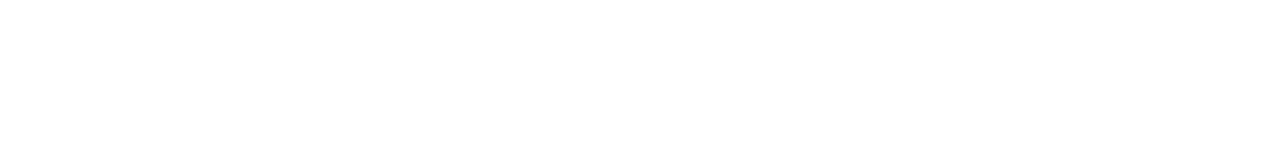
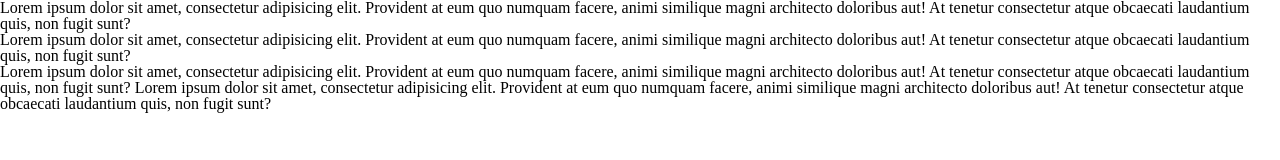
Before and after one commit to MillaLa/html-rakenne-js, a plain HTML site: page index.html in a window 1280 px wide. Drawn offline with Linux system fonts and the light colour scheme.

Commit message:
lisätään kolme kappaletta

```diff
--- a/css/layout.css
+++ b/css/layout.css
@@ -1,3 +0,0 @@
-html {
-    font-size: 62.5%
-}
--- a/js/skriptit.js
+++ b/js/skriptit.js
@@ -0,0 +1,38 @@
+var divi = document.createElement("div");
+divi.id = "div1";
+document.getElementsByTagName("body")[0].appendChild(divi);
+
+//lisätään kaksi kappaletta div#div1 sisään
+
+var para = document.createElement("p");
+para.className = "para1";
+var node = document.createTextNode("Lorem ipsum dolor sit amet, consectetur adipisicing elit. Provident at eum quo numquam facere, animi similique magni architecto doloribus aut! At tenetur consectetur atque obcaecati laudantium quis, non fugit sunt?");
+para.appendChild(node);
+document.getElementById("div1").appendChild(para);
+
+//lisätään toinen kappale
+
+var para = document.createElement("p");
+para.id = "p2";
+var node = document.createTextNode("Lorem ipsum dolor sit amet, consectetur adipisicing elit. Provident at eum quo numquam facere, animi similique magni architecto doloribus aut! At tenetur consectetur atque obcaecati laudantium quis, non fugit sunt?");
+para.appendChild(node);
+document.getElementById("div1").appendChild(para);
+
+//lisätään kolmas kappale
+
+var para = document.createElement("p");
+para.id = "p3";
+var node = document.createTextNode("Lorem ipsum dolor sit amet, consectetur adipisicing elit. Provident at eum quo numquam facere, animi similique magni architecto doloribus aut! At tenetur consectetur atque obcaecati laudantium quis, non fugit sunt? Lorem ipsum dolor sit amet, consectetur adipisicing elit. Provident at eum quo numquam facere, animi similique magni architecto doloribus aut! At tenetur consectetur atque obcaecati laudantium quis, non fugit sunt?");
+para.appendChild(node);
+document.getElementById("div1").appendChild(para);
+
+
+
+
+
+
+// const para = document.createElement("p");
+// const node = document.createTextNode("Tämä on kappaleen teksti.");
+// para.appendChild(node);
+
+// document.getElementsByTagName("body")[0].appendChild(para);
```
